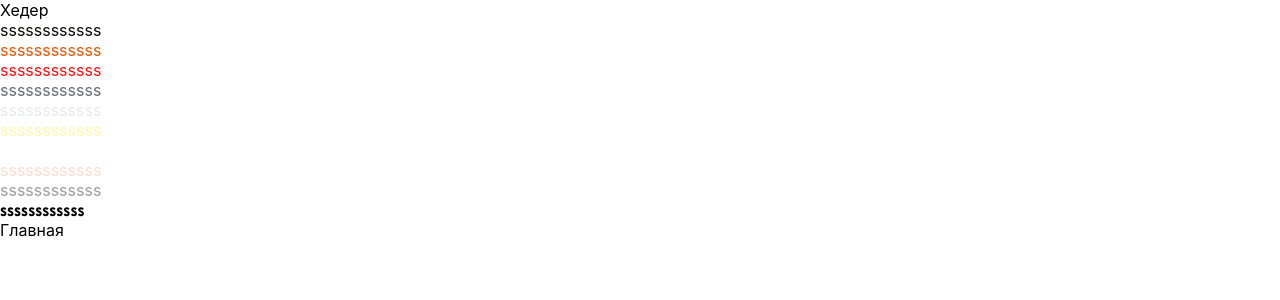
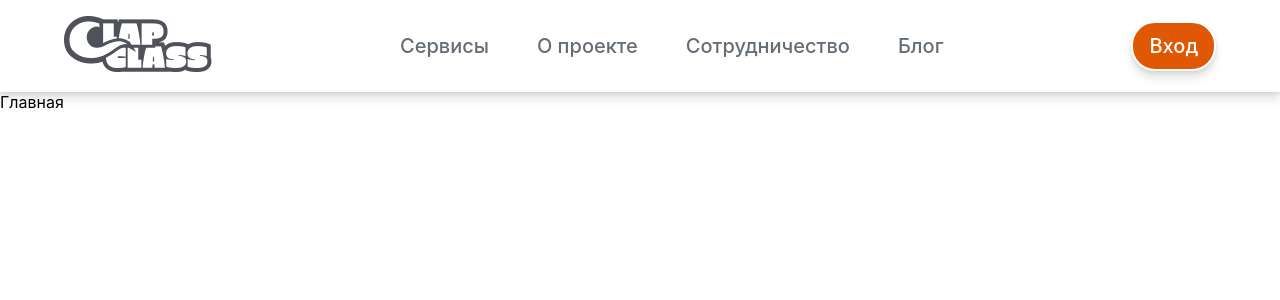
Before and after one commit to Nazarov-Dmitriy/ClapClass, a Vue app: page / in a window 1280 px wide. Shown: the top 300 px of the page. Built offline with nearby package versions, Linux system fonts and the light colour scheme; a web font is replaced by a local one.

Commit message:
создал компонент кнопки и добавил хэдер

```diff
--- a/src/assets/styles/_variables.scss
+++ b/src/assets/styles/_variables.scss
@@ -16,7 +16,7 @@ $red:#FB0F0F;
 $gray:#656D75;
 $fonLight:#E6EAED;
 $yellowy: #FFF7AC;
-$wight: #FFFFFF;
+$white: #FFFFFF;
 $orange20:rgba(224, 87, 4, 0.2);
 $shaddow:rgba(14, 8, 6, 0.4);
 
--- /dev/null
+++ b/src/components/btns/BtnComponent.vue
@@ -0,0 +1,46 @@
+<template>
+    <button class="btn-orange">
+        <span class="btn-orange__text">
+            <slot />
+        </span>
+    </button>
+</template>
+
+<style lang="scss">
+.btn-orange {
+    box-shadow:
+        0 2px 4px 0 rgba(21, 15, 13, 0.1),
+        0 8px 8px 0 rgba(21, 15, 13, 0.09);
+    background: rgba(255, 255, 255, 0.8);
+    border: 2px solid $white;
+    border-radius: 24px;
+    padding: 8px 16px;
+    background: $orange;
+    cursor: pointer;
+    transition: 0.4s;
+
+    &:hover {
+        border: 2px solid $white;
+        box-shadow: 0 16px 2px 0 rgba(14, 8, 6, 0.15);
+        background: $red;
+        transform: translateY(-5px);
+    }
+
+    &:active {
+        border: 2px solid $black;
+
+        .btn-orange__text {
+            color: $black;
+        }
+    }
+}
+
+.btn-orange__text {
+    font-family: var(--font-family);
+    font-weight: 500;
+    font-size: 20px;
+    line-height: 1.5;
+    color: $white;
+    transform: 0.4s;
+}
+</style>
--- a/src/components/header/HeaderComponent.vue
+++ b/src/components/header/HeaderComponent.vue
@@ -1,73 +1,269 @@
 <template>
-    <div>
-        Хедер
-        <p class="black">
-            ssssssssssss
-        </p>
-        <p class="orange">
-            ssssssssssss
-        </p>
-        <p class="red">
-            ssssssssssss
-        </p>
-        <p class="gray">
-            ssssssssssss
-        </p>
-        <p class="fonLight">
-            ssssssssssss
-        </p>
-        <p class="yellowy">
-            ssssssssssss
-        </p>
-        <p class="wight">
-            ssssssssssss
-        </p>
-        <p class="shaddow">
-            ssssssssssss
-        </p>
-        <p class="orange20">
-            ssssssssssss
-        </p>
-        <p class="CenturyGothic">
-            ssssssssssss
-        </p>
-    </div>
+    <header class="header">
+        <div class="header-mobile" :class="{ 'is-active': btnMenu }">
+            <div class="header-mobile__wrapper">
+                <nav class="header__nav header__nav--mobile" :class="{ 'is-active': btnMenu }">
+                    <ul class="header__list">
+                        <li class="header__list-item">
+                            <router-link to="/services" class="header__list-link"
+                                >Сервисы</router-link
+                            >
+                        </li>
+                        <li class="header__list-item">
+                            <router-link class="header__list-link" to="/about"
+                                >О проекте</router-link
+                            >
+                        </li>
+                        <li class="header__list-item">
+                            <router-link to="/cooperation" class="header__list-link"
+                                >Сотрудничество</router-link
+                            >
+                        </li>
+                        <li class="header__list-item">
+                            <router-link to="/blog" class="header__list-link">Блог</router-link>
+                        </li>
+                    </ul>
+                </nav>
+                <div
+                    class="header__btn-wrapper header__btn-wrapper--mobile"
+                    :class="{ 'is-active': btnMenu }"
+                >
+                    <BtnComponent class="header__btn">Вход</BtnComponent>
+                </div>
+            </div>
+        </div>
+        <div class="header__container">
+            <div class="header__wrapper">
+                <div class="header__logo">
+                    <router-link to="/">
+                        <img
+                            src="../../assets/images/header/header-logo.png"
+                            alt=""
+                            class="header__logo-img"
+                        />
+                    </router-link>
+                </div>
+
+                <div class="hamburger" :class="{ 'is-active': btnMenu }" @click="setMenuAcive()">
+                    <span class="line" />
+                    <span class="line" />
+                    <span class="line" />
+                </div>
+                <nav class="header__nav">
+                    <ul class="header__list">
+                        <li class="header__list-item">
+                            <router-link to="/services" class="header__list-link"
+                                >Сервисы</router-link
+                            >
+                        </li>
+                        <li class="header__list-item">
+                            <router-link class="header__list-link" to="/about"
+                                >О проекте</router-link
+                            >
+                        </li>
+                        <li class="header__list-item">
+                            <router-link to="/cooperation" class="header__list-link"
+                                >Сотрудничество</router-link
+                            >
+                        </li>
+                        <li class="header__list-item">
+                            <router-link to="/blog" class="header__list-link">Блог</router-link>
+                        </li>
+                    </ul>
+                </nav>
+                <div class="header__btn-wrapper">
+                    <BtnComponent class="header__btn">Вход</BtnComponent>
+                </div>
+            </div>
+        </div>
+    </header>
 </template>
 <script setup>
+import BtnComponent from '../btns/BtnComponent.vue'
 
+import { ref } from 'vue'
+
+const btnMenu = ref(false)
+const menuActive = ref(false)
+
+function setMenuAcive() {
+    btnMenu.value = !btnMenu.value
+    menuActive.value = !menuActive.value
+}
 </script>
 <style lang="scss">
-.black {
-    color: $black
+.header-mobile {
+    display: none;
+
+    @media (max-width: $lg) {
+        position: absolute;
+        width: 100%;
+        box-sizing: border-box;
+        padding: 16px 64px;
+        top: 80px;
+        height: max-content;
+        left: 0;
+        bottom: 0;
+        box-shadow:
+            0 2px 4px 0 rgba(21, 15, 13, 0.1),
+            0 8px 8px 0 rgba(21, 15, 13, 0.09);
+        background: white;
+    }
+
+    @media (max-width: $sm) {
+        padding: 16px;
+    }
+}
+.header {
+    padding: 16px 64px;
+    box-shadow:
+        0 2px 4px 0 rgba(21, 15, 13, 0.1),
+        0 8px 8px 0 rgba(21, 15, 13, 0.09);
+    background: rgba(255, 255, 255, 0.8);
+    position: relative;
+
+    @media (max-width: $lg) {
+        box-shadow: none;
+    }
+
+    @media (max-width: $sm) {
+        padding: 16px;
+    }
 }
 
-.orange {
-    color: $orange
+.header__container {
+    max-width: 1440px;
+    margin: 0 auto;
+}
+.header__wrapper {
+    display: flex;
+    justify-content: space-between;
+    align-items: center;
+
+    @media (max-width: $lg) {
+        display: grid;
+        grid-template-areas:
+            'logo hamburger'
+            'nav nav'
+            'btn btn';
+        align-items: center;
+    }
 }
 
-.red {
-    color: $red
+.header__logo-img {
+    cursor: pointer;
 }
 
-.gray {
-    color: $gray
+.hamburger {
+    display: none;
+    @media (max-width: $lg) {
+        display: flex;
+        flex-direction: column;
+        gap: 8px;
+        cursor: pointer;
+
+        grid-area: hamburger;
+        align-items: end;
+    }
 }
 
-.fonLight {
-    color: $fonLight
+.hamburger .line {
+    width: 22px;
+    height: 2px;
+    background-color: $black;
+    display: block;
+    -webkit-transition: all 0.3s ease-in-out;
+    -o-transition: all 0.3s ease-in-out;
+    transition: all 0.3s ease-in-out;
 }
 
-.yellowy {
-    color: $yellowy
+.is-active {
+    display: none;
+    @media (max-width: $lg) {
+        display: grid !important;
+    }
 }
 
-.wight {color:$wight}
+.hamburger.is-active .line:nth-child(2) {
+    opacity: 0;
+}
 
-.shaddow {color:$orange20 }
+.hamburger.is-active .line:nth-child(1) {
+    -webkit-transform: translateY(12px) rotate(45deg);
+    -ms-transform: translateY(12px) rotate(45deg);
+    -o-transform: translateY(12px) rotate(45deg);
+    transform: translateY(12px) rotate(45deg);
+}
 
-.orange20 {color:$shaddow}
+.hamburger.is-active .line:nth-child(3) {
+    -webkit-transform: translateY(-7px) rotate(-45deg);
+    -ms-transform: translateY(-7px) rotate(-45deg);
+    -o-transform: translateY(-7px) rotate(-45deg);
+    transform: translateY(-7px) rotate(-45deg);
+}
 
-.CenturyGothic {
-    font-family: "CenturyGothic";
+.header__nav {
+    @media (max-width: $lg) {
+        grid-area: nav;
+        display: none;
+    }
+
+    &--mobile {
+        display: block;
+    }
+}
+
+.header__list {
+    display: flex;
+    gap: 48px;
+
+    @media (max-width: $lg) {
+        display: flex;
+        flex-direction: column;
+        justify-content: flex-end;
+        align-items: flex-end;
+        gap: 16px;
+    }
+}
+
+.header__list-link {
+    font-family: var(--font-family);
+    font-weight: 500;
+    font-size: 20px;
+    line-height: 150%;
+    color: $gray;
+
+    &:hover {
+        font-family: var(--font-family);
+        font-weight: 500;
+        font-size: 20px;
+        line-height: 150%;
+        color: $red;
+        border-bottom: 1px solid $red;
+    }
+
+    &:active {
+        font-family: var(--font-family);
+        font-weight: 500;
+        font-size: 20px;
+        line-height: 150%;
+        color: $orange;
+        border-bottom: 1px solid $orange;
+    }
+}
+
+.header__btn-wrapper {
+    @media (max-width: $lg) {
+        grid-area: btn;
+        display: grid;
+        justify-content: flex-end;
+        align-items: flex-end;
+        display: none;
+        margin-top: 16px;
+    }
+
+    &--mobile {
+        display: grid;
+    }
 }
 </style>
```
Also changed, not shown: src/assets/images/header/header-logo.png (added).
